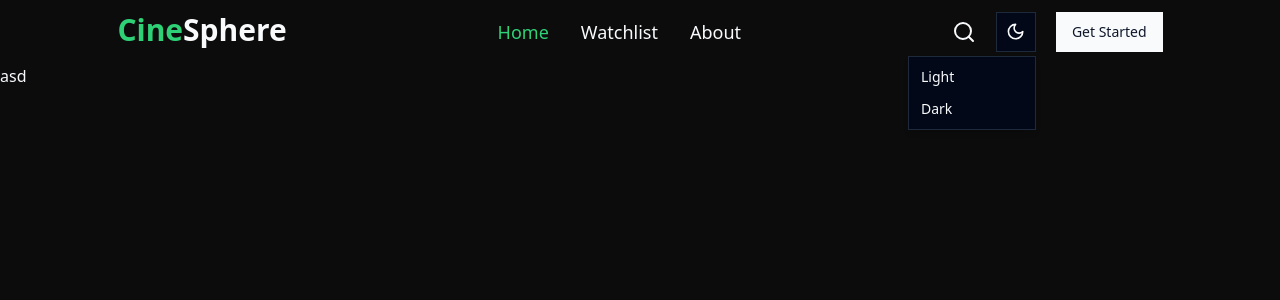
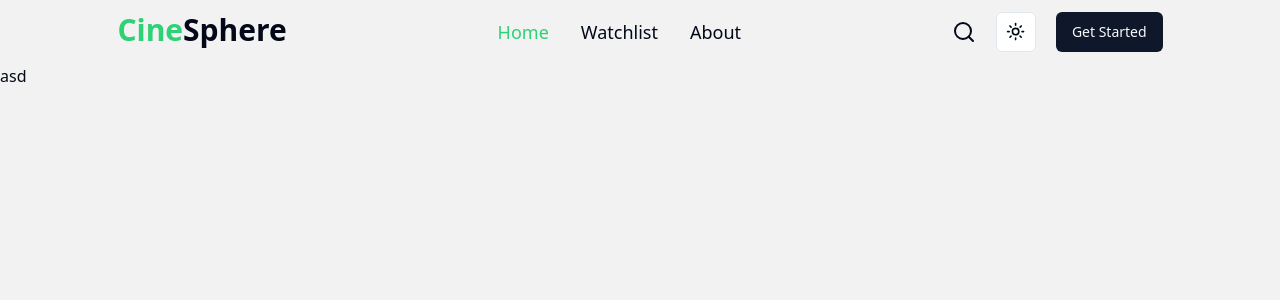
Before and after one commit to HamzaHamani/CineSphere, a Next.js app: page / in a window 1280 px wide. Both pictures are taken after a click on the button "Toggle theme". Shown: the top 300 px of the page. Built offline with nearby package versions, Linux system fonts and the light colour scheme.

Commit message:
handle dark theme and fixed some issues

```diff
--- a/app/page.tsx
+++ b/app/page.tsx
@@ -15,6 +15,7 @@ export default async function Home() {
   // const data = await res.json();
   // console.log(data.results[0]);
   // console.log(data);
+  //! fix error with auth key in env, and how to use ggogle fonts with tailwid
   return (
     <main>
       {/* {data.results?.map((e: any) => (
--- a/components/Self/Toggle.tsx
+++ b/components/Self/Toggle.tsx
@@ -13,13 +13,25 @@ import {
 } from "@/components/ui/dropdown-menu";
 
 export function Toggle() {
-  const { setTheme } = useTheme();
-  const [darkMode, setDarkMode] = React.useState(true);
-  //   React.useEffect(() => {
-  //     const theme = localStorage.getItem("theme");
-  //     if (theme === "dark") setDarkMode(true);
-  //     else setDarkMode(false);
-  //   }, []);
+  // const { setTheme } = useTheme();
+  const [darkMode, setDarkMode] = React.useState(() => {
+    const theme = localStorage.getItem("theme");
+    // Set default to dark if theme is not found or localStorage is empty
+    return theme === "light" ? false : true;
+  });
+  React.useEffect(() => {
+    const theme = localStorage.getItem("theme");
+    if (theme === "dark") {
+      setDarkMode(true);
+      document.body.classList.remove("light");
+      document.body.classList.add("dark");
+    } else if (theme === "light") {
+      setDarkMode(false);
+      document.body.classList.remove("dark");
+      document.body.classList.add("light");
+    }
+  }, []);
+  ``;
   React.useEffect(() => {
     if (darkMode) {
       localStorage.setItem("theme", "dark");
@@ -31,23 +43,34 @@ export function Toggle() {
       document.body.classList.add("light");
     }
   }, [darkMode]);
+
   return (
-    <DropdownMenu>
-      <DropdownMenuTrigger asChild>
-        <Button variant="outline" size="icon" className=" ">
-          <Sun className="h-[1.2rem] w-[1.2rem] rotate-0 scale-100 transition-all dark:-rotate-90 dark:scale-0" />
-          <Moon className="absolute h-[1.2rem] w-[1.2rem] rotate-90 scale-0 transition-all dark:rotate-0 dark:scale-100" />
-          <span className="sr-only">Toggle theme</span>
-        </Button>
-      </DropdownMenuTrigger>
-      <DropdownMenuContent align="end">
-        <DropdownMenuItem onClick={() => setDarkMode(false)}>
-          Light
-        </DropdownMenuItem>
-        <DropdownMenuItem onClick={() => setDarkMode(true)}>
-          Dark
-        </DropdownMenuItem>
-      </DropdownMenuContent>
-    </DropdownMenu>
+    <Button
+      variant="outline"
+      size="icon"
+      className=" "
+      onClick={() => setDarkMode((value) => !value)}
+    >
+      {darkMode ? (
+        <Moon className="absolute h-[1.2rem] w-[1.2rem] rotate-90 scale-0 transition-all dark:rotate-0 dark:scale-100" />
+      ) : (
+        <Sun className="h-[1.2rem] w-[1.2rem] rotate-0 scale-100 transition-all dark:-rotate-90 dark:scale-0" />
+      )}
+
+      <span className="sr-only">Toggle theme</span>
+    </Button>
+    // <DropdownMenu>
+    //   <DropdownMenuTrigger asChild>
+
+    //   </DropdownMenuTrigger>
+    //   <DropdownMenuContent align="end">
+    //     <DropdownMenuItem onClick={() => setDarkMode(false)}>
+    //       Light
+    //     </DropdownMenuItem>
+    //     <DropdownMenuItem onClick={() => setDarkMode(true)}>
+    //       Dark
+    //     </DropdownMenuItem>
+    //   </DropdownMenuContent>
+    // </DropdownMenu>
   );
 }
```
Also changed, not shown: 2 other files (tests, documents, lock files or other folders).
